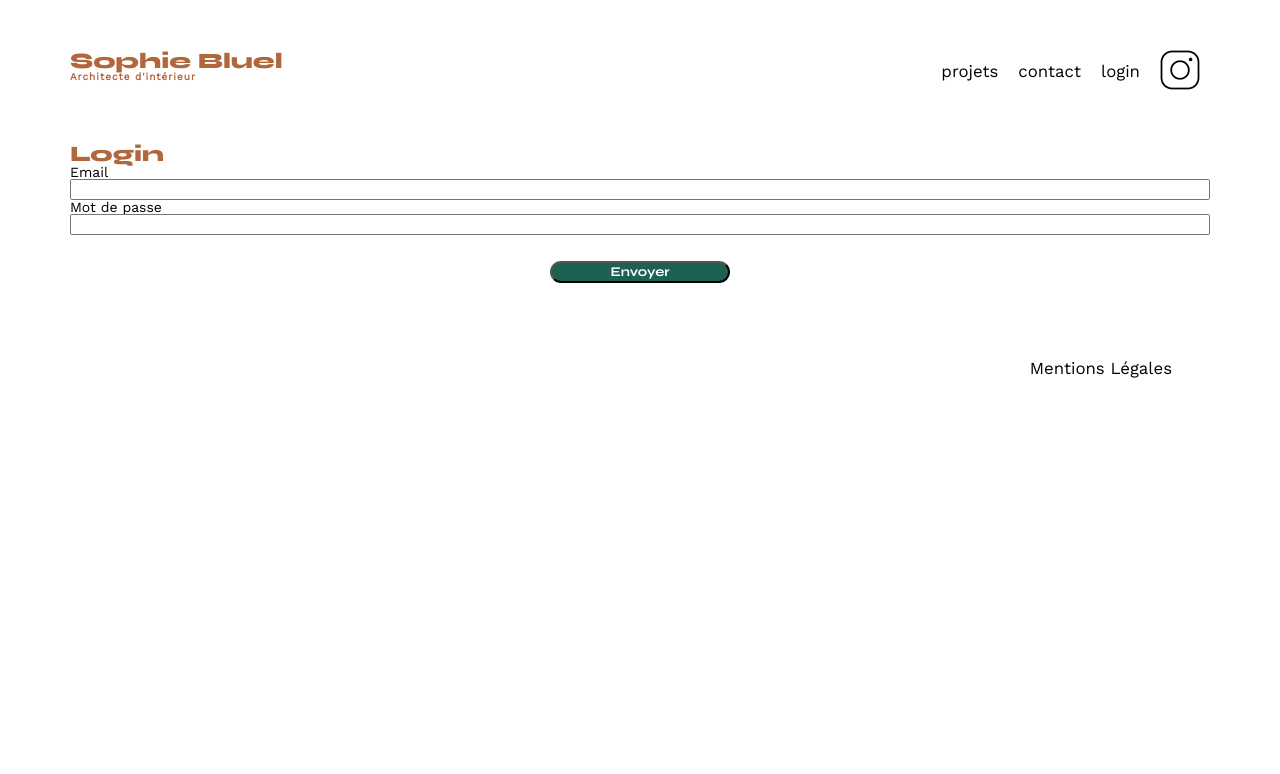
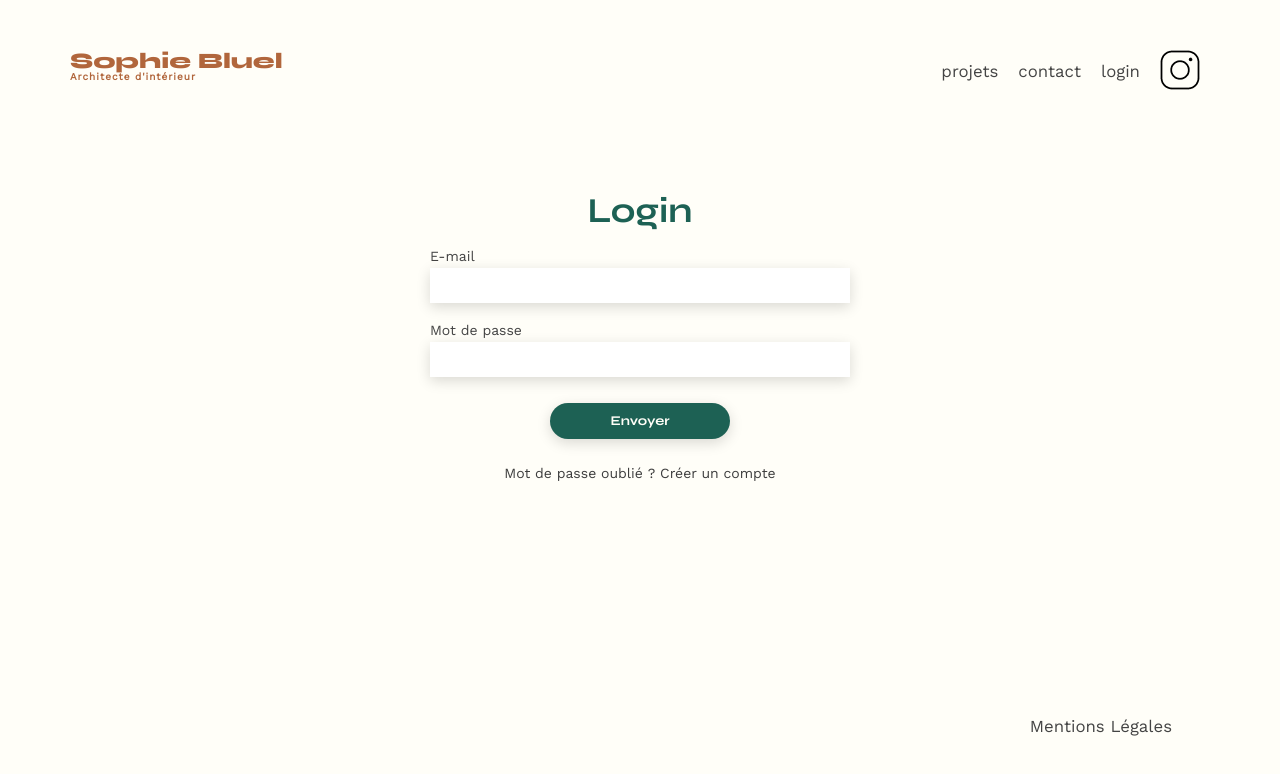
Before and after one commit to SofianeGagaa/sophie-bluel, a plain HTML site: page FrontEnd/login.html in a window 1280 px wide. Drawn offline with nearby package versions, Linux system fonts and the light colour scheme.

Commit message:
First login css

```diff
--- /dev/null
+++ b/FrontEnd/assets/login.css
@@ -0,0 +1,72 @@
+* {
+    padding: 0;
+    margin: 0;
+}
+
+body {
+    background-color: #fffef8;
+    font-family: 'Work Sans';
+    color: #444444;
+    height: 100vh;
+    display: grid;
+    grid-template-rows: auto 5fr 1fr;
+}
+
+#login {
+    display: flex;
+    flex-direction: column;
+    align-items: center;
+    width: 100%;
+    margin-top: 50px;
+}
+
+#login h2 {
+    color: #1D6154;
+    margin-bottom: 20px;
+    font-family: Syne;
+    font-weight: 700;
+    font-size: 35px;
+    text-align: center;
+    line-height: 36px;
+}
+
+#login .email {
+    display: flex;
+    flex-direction: column;
+    margin-bottom: 20px;
+}
+
+#login .email label {
+    margin-bottom: 5px;
+}
+
+#login .password {
+    display: flex;
+    flex-direction: column;
+    margin-bottom: 0;
+}
+
+#login .password label {
+    margin-bottom: 5px;
+}
+
+#login input {
+    border: 1px;
+    padding: 10px;
+    width: 400px;
+    box-shadow: 0 4px 14px 0 rgba(0, 0, 0, 0.15);
+}
+
+#login [type="submit"] {
+    border-radius: 60px;
+    color: #fffef8;
+    width: 180px;
+}
+
+#login a {
+    color: #3d3d3d
+}
+
+#login a:hover {
+    color: #1D6154
+}
--- a/FrontEnd/login.html
+++ b/FrontEnd/login.html
@@ -13,6 +13,7 @@
 
 	<link rel="stylesheet" href="https://fonts.googleapis.com/css2?family=Syne:wght@700;800&family=Work+Sans&display=swap" >
 	<link rel="stylesheet" href="./assets/style.css">
+	<link rel="stylesheet" href="./assets/login.css">
 </head>
 
 <body>
@@ -37,16 +38,25 @@
 </header>
 <main>
 
-	<section id="login">
-		<h1>Login</h1>
-		<form>
-			<label for="email">Email</label>
-			<input type="email" id="email">
+	<form id="login">
+		<h2>Login</h2>
+		<div></div>
+		<div class="email">
+			<label for="email">E-mail</label>
+			<input type="email" name="email" id="email">
+		</div>
+		<div class="password">
 			<label for="password">Mot de passe</label>
-			<input type="password" id="password">
-			<input type="submit" value="Envoyer">
-		</form>
-	</section>
+			<input type="password" name="password" id="password">
+		</div>
+
+		<input type="submit" value="Envoyer" id="submit">
+
+		<div id="error">
+			<a href="#" id="forgot-password">Mot de passe oublié ?</a>
+			<a href="#" id="create-account">Créer un compte</a>
+		</div>
+	</form>
 </main>
 
 <footer>
```
Also changed, not shown: FrontEnd/assets/js/script.js (+121 -0 lines).
